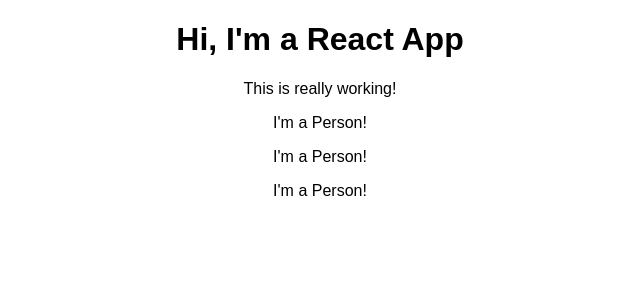
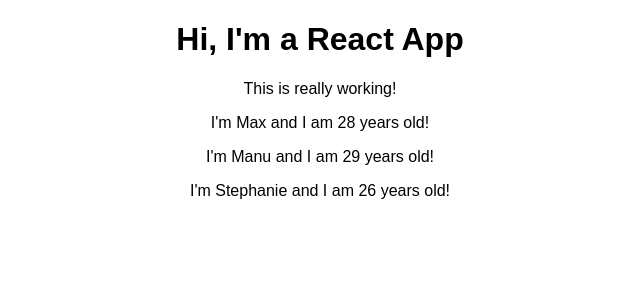
Before and after one commit to KennyStephens/React-Course, a React (Create React App) app: page / in a window 1280 px wide. Shown: the top 300 px of the page, without its empty margins (320-960 px from the left). Built offline with nearby package versions, Linux system fonts and the light colour scheme.

Commit message:
Made component content dynamic and flexible
Added properties to components in App.js (name & age). Then passes props as an argument in the Person.js component and added {props.name} and {props.age} to the JSX.

```diff
--- a/src/App.js
+++ b/src/App.js
@@ -8,9 +8,9 @@
       <div className="App">
         <h1>Hi, I'm a React App</h1>
         <p>This is really working!</p>
-        <Person />
-        <Person />
-        <Person />
+        <Person name="Max" age="28"/>
+        <Person name="Manu" age="29">My Hobbies: Racing</Person>
+        <Person name="Stephanie" age="26"/>
       </div>
     );
     // return React.createElement('div', {className: 'App'}, React.createElement('h1', null, 'Does this work now?'))
--- a/src/Person/Person.js
+++ b/src/Person/Person.js
@@ -1,7 +1,7 @@
 import React from 'react';
 
-const person = () => {
-  return <p>I'm a Person!</p>
+const person = (props) => {
+  return <p>I'm {props.name} and I am {props.age} years old!</p>
 };
 
 export default person;
```
